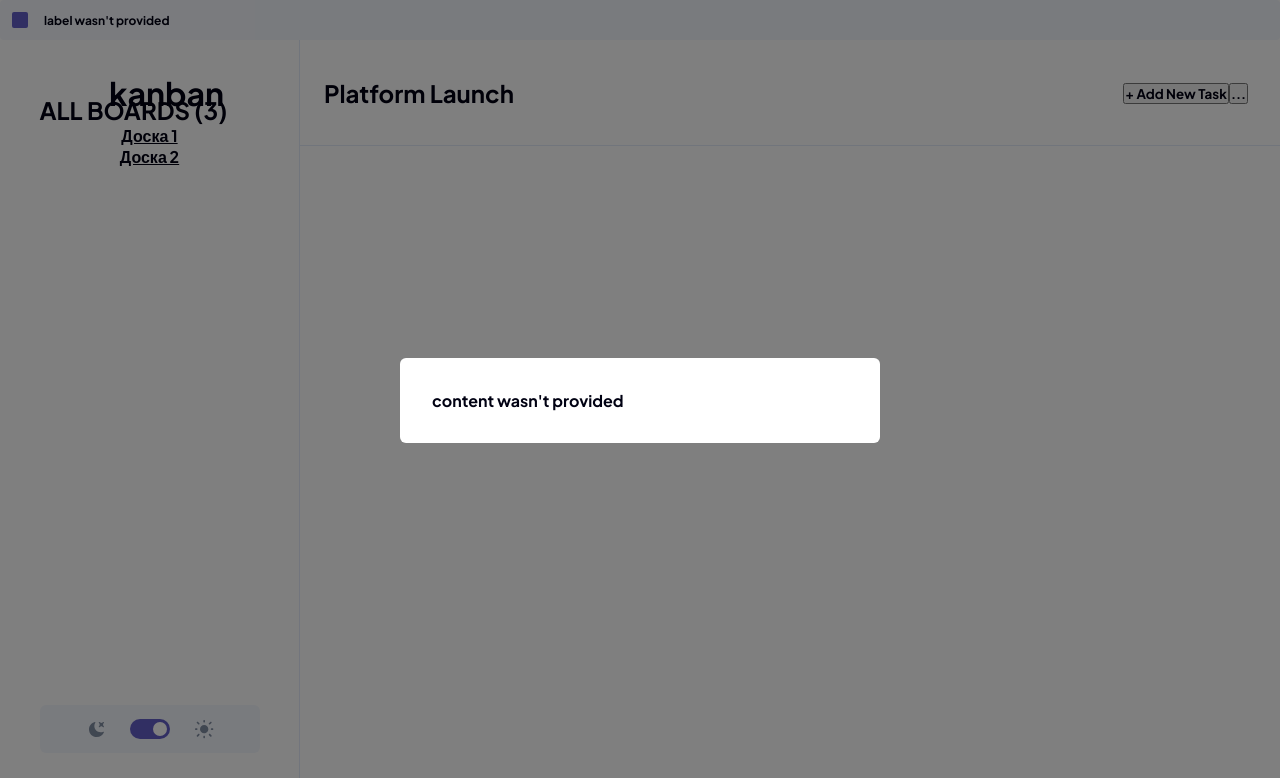
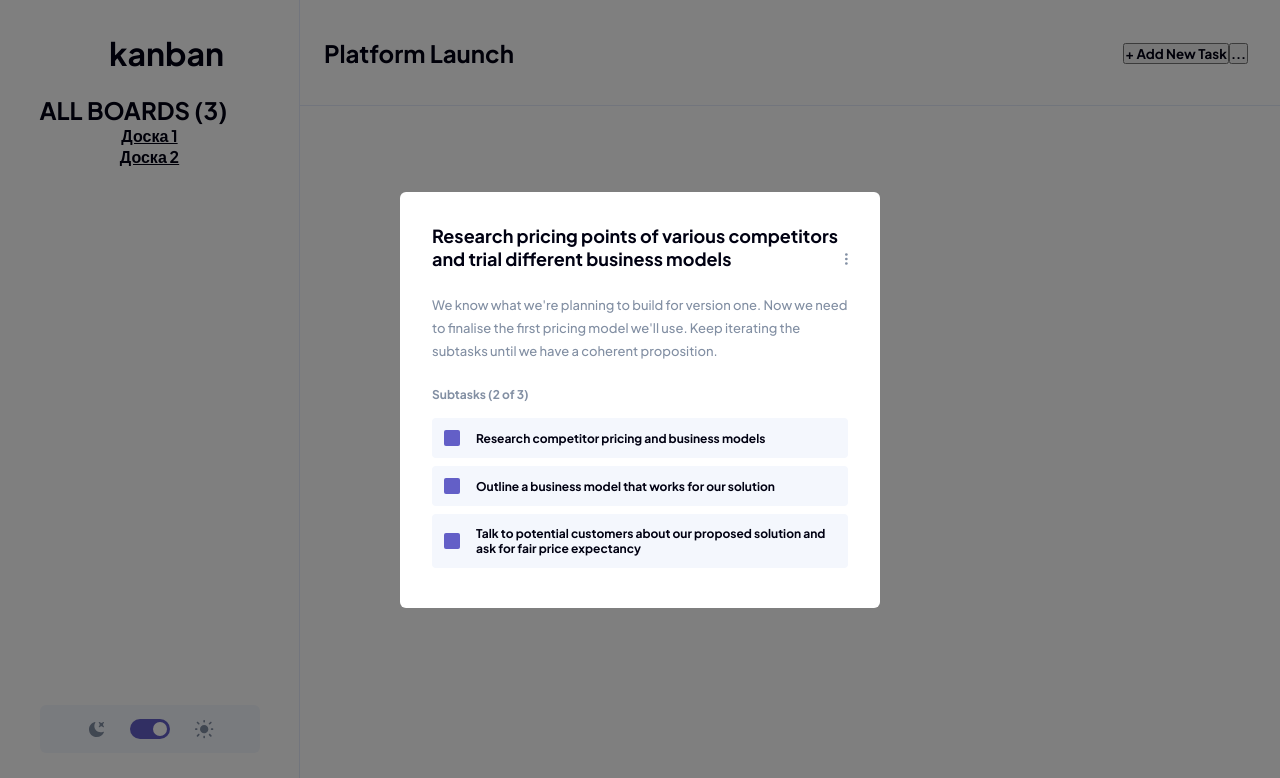
Before and after one commit to goozlo/react-kanban, a React app: page / in a window 1280 px wide. Both pictures are taken after a click on the button "+ Add New Task". Shown: the top 778 px of the page. Built offline with nearby package versions, Linux system fonts and the light colour scheme.

Commit message:
added popup

```diff
--- /dev/null
+++ b/modals/EditTask/EditTask.scss
@@ -0,0 +1,29 @@
+.edit-task {
+  &__wrapper {
+    display: flex;
+    justify-content: space-between;
+    align-items: center;
+  }
+
+  &__title {
+    margin-bottom: 24px;
+    font-size: 18px;
+    line-height: 23px;
+    color: #000112;
+  }
+
+  &__action-menu {
+    width: 5px;
+    height: 20px;
+    //padding-left: 24px;
+    cursor: pointer;
+  }
+
+  &__body {
+    margin-bottom: 24px;
+    font-weight: 500;
+    font-size: 13px;
+    line-height: 23px;
+    color: #828FA3;
+  }
+}
--- /dev/null
+++ b/modals/EditTask/index.jsx
@@ -0,0 +1,30 @@
+import React from 'react';
+import {AgreementList} from "../../src/components/Checkbox/AgreementList";
+import './EditTask.scss'
+
+const TEMP_DATA = {
+    title: 'Research pricing points of various competitors and trial different business models',
+    body: "We know what we're planning to build for version one. Now we need to finalise the first pricing model we'll use. Keep iterating the subtasks until we have a coherent proposition.",
+    agreements: [
+        'Research competitor pricing and business models',
+        'Outline a business model that works for our solution',
+        'Talk to potential customers about our proposed solution and ask for fair price expectancy'
+    ]
+}
+
+export const EditTask = () => {
+    return (
+        <div className='edit-task'>
+            <div className='edit-task__wrapper'>
+                <h3 className='edit-task__title'>{TEMP_DATA.title}</h3>
+                <svg className='edit-task__action-menu' width="5" height="20" viewBox="0 0 5 20" fill="none">
+                    <circle cx="2.30769" cy="2.30769" r="2.30769" fill="#828FA3"/>
+                    <circle cx="2.30769" cy="10" r="2.30769" fill="#828FA3"/>
+                    <circle cx="2.30769" cy="17.6923" r="2.30769" fill="#828FA3"/>
+                </svg>
+            </div>
+            <p className='edit-task__body'>{TEMP_DATA.body}</p>
+            <AgreementList agreements={TEMP_DATA.agreements}/>
+        </div>
+    );
+};
--- a/src/App.jsx
+++ b/src/App.jsx
@@ -2,16 +2,15 @@ import React from "react";
 import {Routes, Route} from 'react-router-dom'
 import MainPage from './components/MainPage/MainPage';
 import {Modal} from "./components/Modal";
+import {EditTask} from "../modals/EditTask";
 import './styles/@global.scss'
-import {Checkbox} from "./components/Checkbox";
 
 const App = () => {
 
 
     return (
         <>
-            <Checkbox/>
-            <Modal/>
+            <Modal>{<EditTask/>}</Modal>
             <Routes>
                 <Route path="/" element={<MainPage/>}/>
             </Routes>
--- /dev/null
+++ b/src/components/Checkbox/AgreementList.jsx
@@ -0,0 +1,14 @@
+import React from 'react';
+import {Checkbox} from "./index";
+import './AgreementList.scss'
+
+export const AgreementList = ({agreements}) => {
+
+
+    return (
+        <>
+            <span className='agreement-list'>Subtasks (2 of {agreements.length})</span>
+            {agreements.map((agreement, index) => <Checkbox key={index} label={agreement}/>)}
+        </>
+    )
+}
--- /dev/null
+++ b/src/components/Checkbox/AgreementList.scss
@@ -0,0 +1,7 @@
+.agreement-list {
+  display: block;
+  margin-bottom: 16px;
+  font-size: 12px;
+  line-height: 15px;
+  color: #828FA3;
+}
--- a/src/components/Checkbox/Checkbox.scss
+++ b/src/components/Checkbox/Checkbox.scss
@@ -7,7 +7,9 @@
   align-items: center;
   width: 100%;
   padding: 12px;
+  margin-bottom: 8px;
   border-radius: 4px;
+  cursor: pointer;
   @include transition('background, color');
 }
 
@@ -15,11 +17,16 @@
   font-size: 12px;
   line-height: 15px;
   color: inherit;
+
+  &.active {
+    opacity: .5;
+    text-decoration: line-through;
+  }
 }
 
 .checkbox__fake-input {
   position: relative;
-  display: block;
+  flex-shrink: 0;
   width: 16px;
   height: 16px;
   margin-right: 16px;
@@ -45,6 +52,7 @@
   }
 }
 
+
 .dark-mode {
   background: $very-dark-grey;
   color: $white;
--- a/src/components/Checkbox/index.jsx
+++ b/src/components/Checkbox/index.jsx
@@ -15,15 +15,13 @@ export const Checkbox = ({label = 'label wasn\'t provided'}) => {
       >
         <input
             className="checkbox__input"
+            onChange={() => setChecked(prev => !prev)}
             checked={checked}
             id="checkbox"
             type="checkbox"
-            onChange={() => setChecked(!checked)}
         />
         <span className="checkbox__fake-input"/>
-        <span className="checkbox__label"
-              style={checked ? {opacity: .5, textDecoration: 'line-through'} : {}}
-        >
+        <span className={`checkbox__label ${checked ? 'active' : ''}`} aria-hidden>
           {label}
         </span>
       </label>
```
